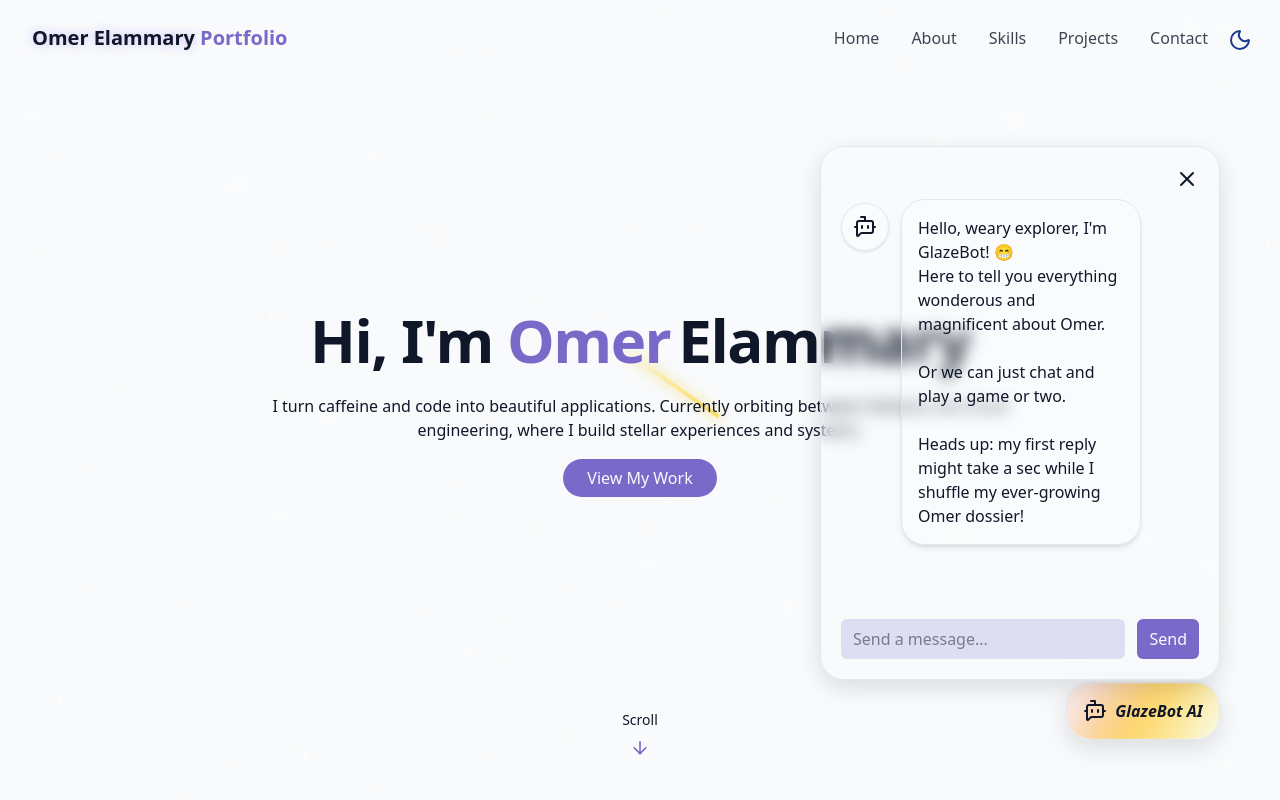
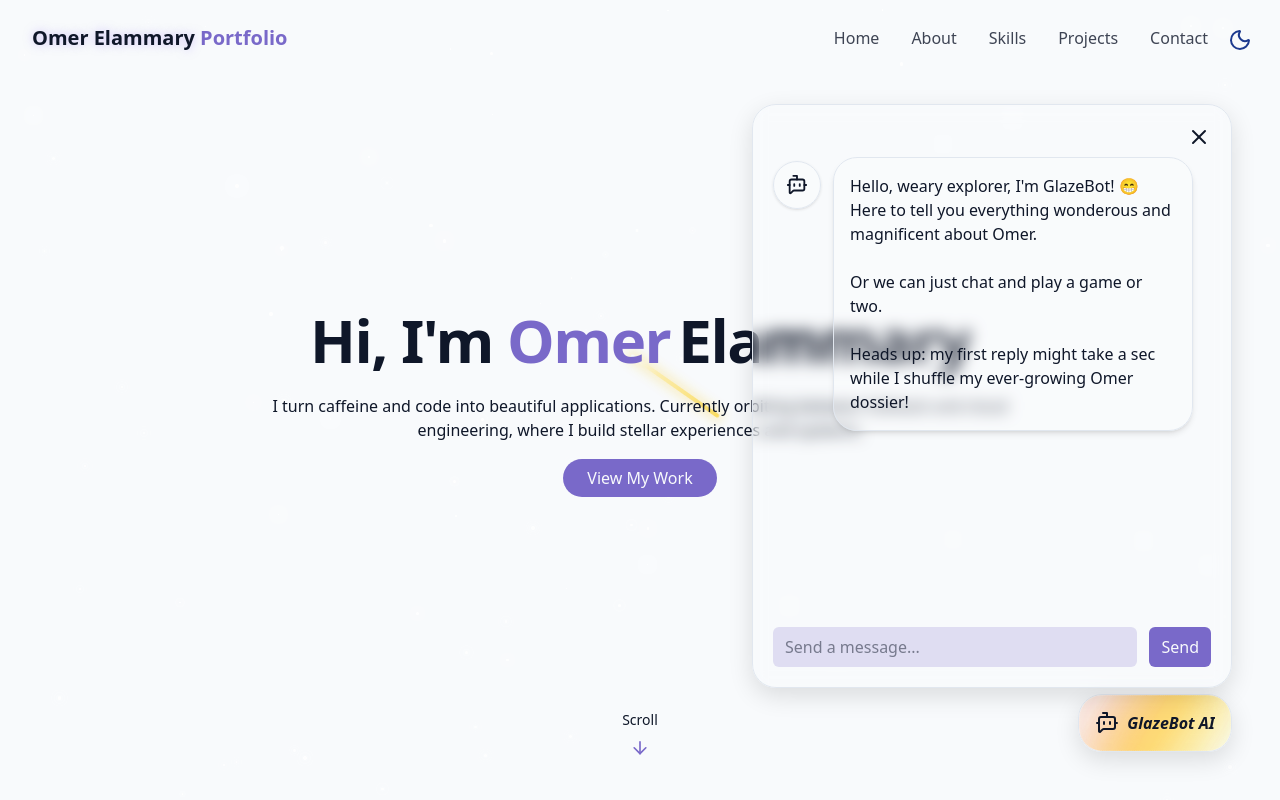
Before and after one commit to elammaryo/cosmic-portfolio, a React (Vite) app: page / in a window 1280 px wide. Both pictures are taken after a click on the button "GlazeBot AI". Shown: the top 800 px of the page. Built offline with nearby package versions, Linux system fonts and the light colour scheme.

Commit message:
fix glazebot sizing + positioning

```diff
--- a/src/components/FloatingActionButton.tsx
+++ b/src/components/FloatingActionButton.tsx
@@ -1,6 +1,7 @@
 import { BotMessageSquare } from "lucide-react";
 import { useEffect, useState } from "react";
 import { GlazeBot } from "./GlazeBot";
+import { cn } from "../lib/utils";
 
 export const FloatingActionButton = () => {
   const [isChatOpen, setIsChatOpen] = useState<boolean>(false);
@@ -29,9 +30,15 @@ export const FloatingActionButton = () => {
   }, []);
 
   return (
-    <div className="fixed justify-center w-auto right-8 bottom-10 md:right-15 md:bottom-15">
-      <div className="absolute md:right-0 bottom-15 z-100 w-100">
-        {isChatOpen && <GlazeBot setIsChatOpen={setIsChatOpen} />}
+    <div className="fixed justify-center w-auto right-8 bottom-10 md:right-12 md:bottom-12">
+      <div
+        className={cn(
+          isChatOpen
+            ? "fixed md:max-w-120 inset-x-8 md:inset:none bottom-26 md:bottom-28 z-100 md:translate-x-[calc(100vw-560px)]"
+            : "hidden"
+        )}
+      >
+        <GlazeBot setIsChatOpen={setIsChatOpen} />
       </div>
       <button
         id="chat-button"
--- a/src/components/GlazeBot.tsx
+++ b/src/components/GlazeBot.tsx
@@ -36,7 +36,7 @@ export function GlazeBot({ setIsChatOpen }: any) {
           </button>
         </div>
         <div
-          className="flex flex-col h-100 gap-5 overflow-auto scroll-smooth [scrollbar-width:none] pb-5 px-5"
+          className="flex flex-col h-[calc(100dvh-350px)] gap-5 overflow-auto scroll-smooth [scrollbar-width:none] pb-5 px-5"
           ref={chatWindow}
         >
           {chatMessages.map((chat) => {
@@ -69,7 +69,7 @@ export function GlazeBot({ setIsChatOpen }: any) {
       return (
         <div
           className={cn(
-            "whitespace-pre-line text-left max-w-60 p-4 rounded-3xl !shadow-md",
+            "whitespace-pre-line text-left max-w-90 p-4 rounded-3xl !shadow-md",
             role === "user"
               ? "backdrop-blur bg-primary/80 text-white"
               : "glass glass-tint"
@@ -89,13 +89,13 @@ export function GlazeBot({ setIsChatOpen }: any) {
         {role === "user" ? (
           <div className="flex gap-3">
             <ChatBubble />
-            <div className="flex translate-y-1 rounded-full items-center justify-center glass glass-tint h-12 w-12 !shadow-sm">
+            <div className="flex translate-y-1 rounded-full items-center justify-center glass glass-tint h-12 w-12 p-3 !shadow-sm">
               <UserIcon />
             </div>
           </div>
         ) : (
           <div className="flex gap-3 ">
-            <div className="flex translate-y-1 rounded-full items-center justify-center glass glass-tint h-12 w-12 !shadow-sm">
+            <div className="flex translate-y-1 rounded-full items-center justify-center glass glass-tint h-12 w-12 p-3 !shadow-sm">
               <BotMessageSquare />
             </div>
             <ChatBubble />
@@ -167,7 +167,7 @@ export function GlazeBot({ setIsChatOpen }: any) {
   }
 
   return (
-    <div className="glass glass-tint max-w-screen md:max-w-100 max-h-150 pb-5 pt-3 flex flex-col items-center gap-5 z-50">
+    <div className="glass glass-tint transform max-h-[calc(100dvh-100px)] pb-5 pt-3 flex flex-col items-center gap-5 z-50">
       <ChatWindow />
       <ChatInput />
     </div>
```
